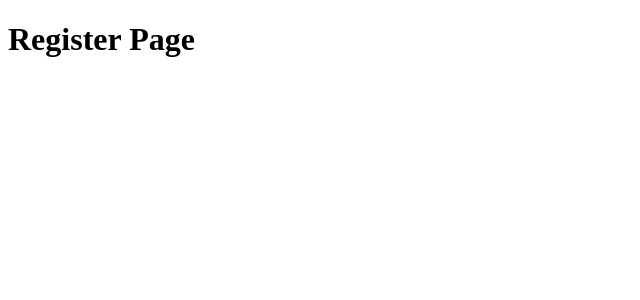
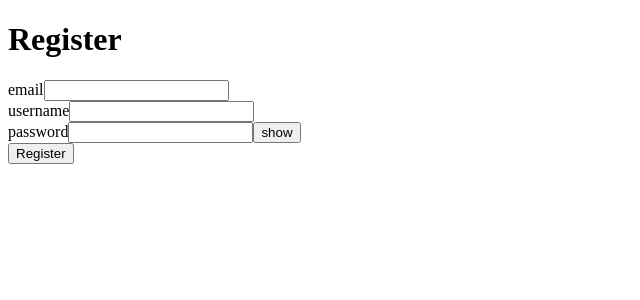
Before and after one commit to evfleet/manifest, a React (Vite) app in the folder packages/web/: page /register in a window 1280 px wide. Shown: the top 300 px of the page, without its empty margins (0-640 px from the left). Built offline with nearby package versions, Linux system fonts and the light colour scheme.

Commit message:
feat(web): create reusable form fields

```diff
--- a/packages/web/package.json
+++ b/packages/web/package.json
@@ -10,9 +10,12 @@
     "lint": "eslint . --ext ts,tsx --report-unused-disable-directives --max-warnings 0"
   },
   "dependencies": {
+    "@hookform/resolvers": "^3.3.4",
     "react": "^18.2.0",
     "react-dom": "^18.2.0",
-    "react-router-dom": "^6.22.1"
+    "react-hook-form": "^7.50.1",
+    "react-router-dom": "^6.22.1",
+    "zod": "^3.22.4"
   },
   "devDependencies": {
     "@types/react": "^18.2.55",
--- /dev/null
+++ b/packages/web/src/components/FormField/FormField.tsx
@@ -0,0 +1,31 @@
+import {
+  UseFormRegister,
+  FieldValues,
+  Path,
+  FieldError,
+} from "react-hook-form";
+import { InputHTMLAttributes } from "react";
+
+export type FormFieldProps<T extends FieldValues> =
+  InputHTMLAttributes<HTMLInputElement> & {
+    name: Path<T>;
+    label?: string;
+    register: UseFormRegister<T>;
+    error?: FieldError;
+  };
+
+export function FormField<T extends FieldValues>({
+  name,
+  type,
+  label,
+  register,
+  error,
+}: FormFieldProps<T>) {
+  return (
+    <div>
+      <label htmlFor="">{label || name}</label>
+      <input type={type} {...register(name)} />
+      {error && <span className="error-message">{error.message}</span>}
+    </div>
+  );
+}
--- /dev/null
+++ b/packages/web/src/components/FormField/index.ts
@@ -0,0 +1,3 @@
+export { FormField } from "./FormField";
+
+export type { FormFieldProps } from "./FormField";
--- /dev/null
+++ b/packages/web/src/components/PasswordField/PasswordField.tsx
@@ -0,0 +1,28 @@
+import { useState } from "react";
+import { FieldValues } from "react-hook-form";
+
+import { FormFieldProps } from "../FormField";
+
+export function PasswordField<T extends FieldValues>({
+  name,
+  label,
+  register,
+  error,
+}: FormFieldProps<T>) {
+  const [showPassword, setShowPassword] = useState(false);
+
+  function togglePassword() {
+    setShowPassword((showPassword) => !showPassword);
+  }
+
+  return (
+    <div>
+      <label htmlFor="">{label || name}</label>
+      <input type={showPassword ? "text" : "password"} {...register(name)} />
+      {error && <span className="error-message">{error.message}</span>}
+      <button type="button" onClick={togglePassword}>
+        {showPassword ? "hide" : "show"}
+      </button>
+    </div>
+  );
+}
--- /dev/null
+++ b/packages/web/src/components/PasswordField/index.ts
@@ -0,0 +1 @@
+export { PasswordField } from "./PasswordField";
--- a/packages/web/src/pages/Register/Register.tsx
+++ b/packages/web/src/pages/Register/Register.tsx
@@ -1,7 +1,46 @@
+import { useForm } from "react-hook-form";
+
+import { FormField } from "../../components/FormField";
+import { PasswordField } from "../../components/PasswordField";
+
+type Register = {
+  email: string;
+  username: string;
+  password: string;
+};
+
 export function Register() {
+  const {
+    register,
+    handleSubmit,
+    formState: { errors },
+  } = useForm<Register>();
+
+  function handleRegister(data: Register) {
+    console.log("register", data);
+  }
+
   return (
     <div>
-      <h1>Register Page</h1>
+      <h1>Register</h1>
+
+      <form onSubmit={handleSubmit(handleRegister)}>
+        <FormField name="email" register={register} error={errors.email} />
+
+        <FormField
+          name="username"
+          register={register}
+          error={errors.username}
+        />
+
+        <PasswordField
+          name="password"
+          register={register}
+          error={errors.password}
+        />
+
+        <button type="submit">Register</button>
+      </form>
     </div>
   );
 }
```
Also changed, not shown: 1 other file (tests, documents, lock files or other folders).
